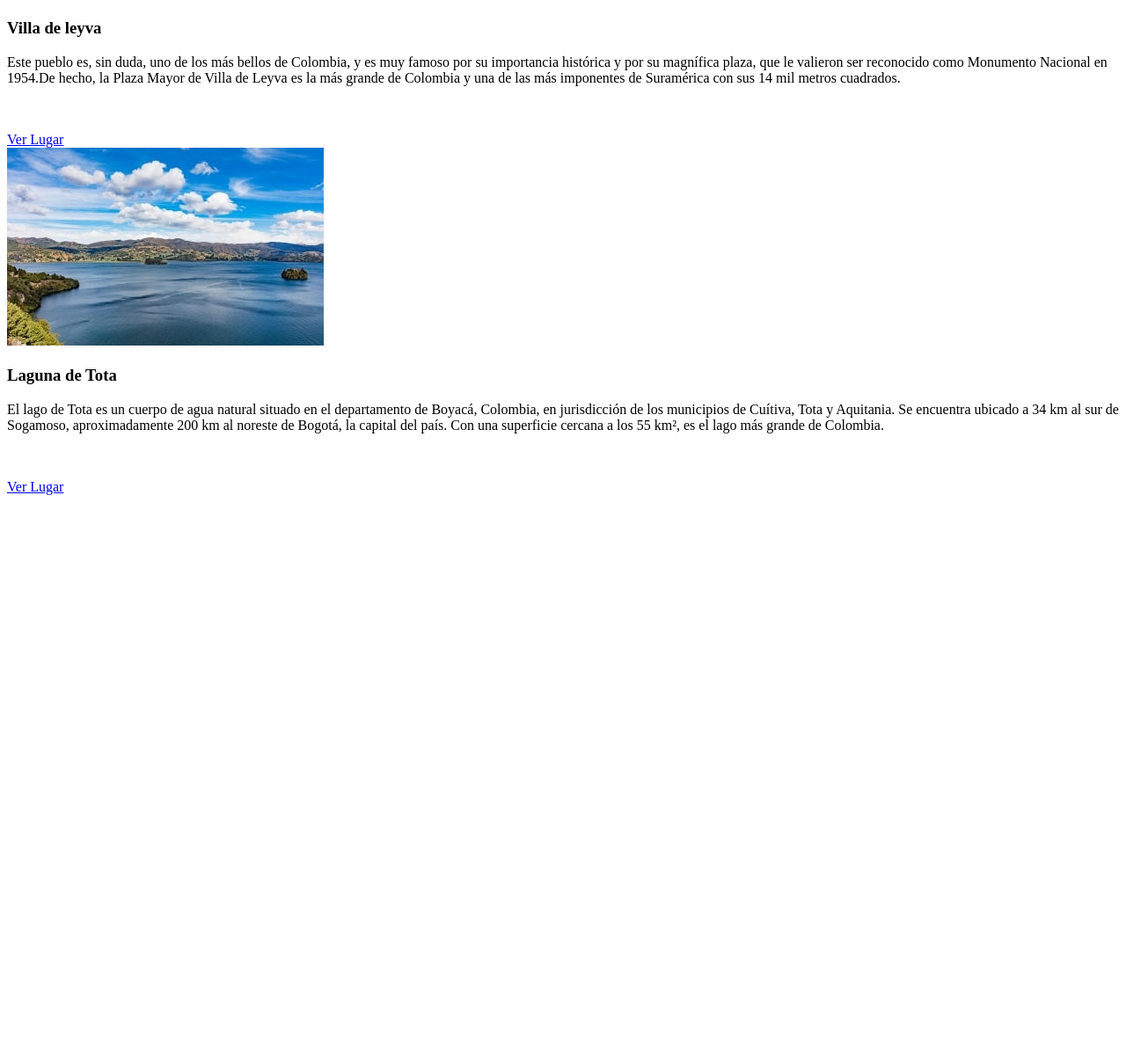
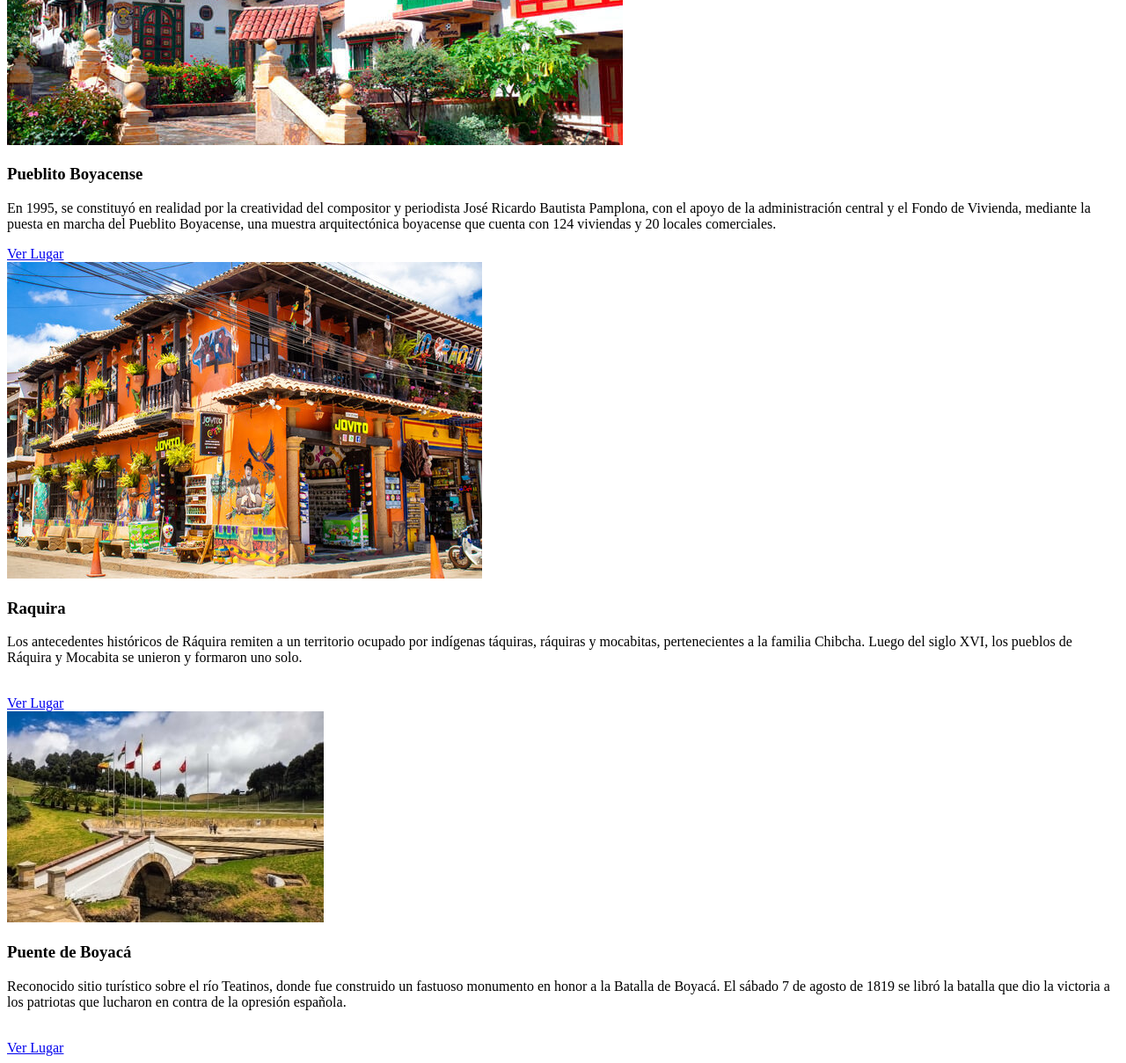
Before and after one commit to Julian7Castillo/Sitio-web---Hackaton, a PHP site: page /Vista/lugaresturisticos.php in a window 1280 px wide. Shown: the part 2695-3904 px from the top of the page at 88% size. Before the commit the page ends 3258 px from the top, so only its background shows below. Run offline with PHP 8.4, Linux system fonts and the light colour scheme.

Commit message:
Creacion de seccion de estadisticas de otros departamentos

```diff
--- a/Vista/lugaresturisticos.php
+++ b/Vista/lugaresturisticos.php
@@ -56,29 +56,47 @@
                     <a class="boton boton-amarillo d-block" href="index.php?pag=nevado">Ver Lugar</a>
                 </div><!--contenido anuncio-->
             </div><!--anuncio-->
+        </div>
+
+        <b><h1 class="text-center"> Estadisticas de otros departamentos </h1></b>
+
+        <!--Contenedor de los anuncios-->
+        <div class="contenedor-anuncios">
             <div class="anuncio-card">
-                    <img src="Vista/img/Villa.jpg" alt="Imagen Villa de leyva">
+                <img src="Vista/img/pueblito.jpg" alt="imaghen Pueblito Boyacense">
 
                 <!--Contenedor de tarjetas-->
                 <div class="contenido-anuncio">
-                        <h3>Villa de leyva</h3>
-                        <p>Este pueblo es, sin duda, uno de los más bellos de Colombia, y es muy famoso por su importancia histórica y por su magnífica plaza, que le valieron ser reconocido como Monumento Nacional en 1954.De hecho, la Plaza Mayor de Villa de Leyva es la más grande de Colombia y una de las más imponentes de Suramérica con sus 14 mil metros cuadrados.</p>
-                        <br>
-                        <br>
-                        <a class="boton boton-amarillo d-block" href="index.php?pag=Villa">Ver Lugar</a>
-                    </div><!--contenido anuncio-->
-                </div><!--anuncio-->
+                    <h3>Pueblito Boyacense</h3>
+                    <p>En 1995, se constituyó en realidad por la creatividad del compositor y periodista José Ricardo Bautista Pamplona, con el apoyo de la administración central y el Fondo de Vivienda, mediante la puesta en marcha del Pueblito Boyacense, una muestra arquitectónica boyacense que cuenta con 124 viviendas y 20 locales comerciales.</p>
+
+                    <a class="boton boton-amarillo d-block" href="index.php?pag=pueblito">Ver Lugar</a>
+                </div>
+            </div>
 
             <div class="anuncio-card">
-                    <img src="Vista/img/laguna.jpg" alt="-anuncio">
+                <img src="Vista/img/raquira.jpg" alt="Imagen Raquira">
 
                 <!--Contenedor de tarjetas-->
                 <div class="contenido-anuncio">
-                        <h3>Laguna de Tota</h3>
-                        <p>El lago de Tota es un cuerpo de agua natural situado en el departamento de Boyacá, Colombia, en jurisdicción de los municipios de Cuítiva, Tota y Aquitania. Se encuentra ubicado a 34 km al sur de Sogamoso, aproximadamente 200 km al noreste de Bogotá, la capital del país. Con una superficie cercana a los 55 km², es el lago más grande de Colombia.</p>
+                    <h3>Raquira</h3>
+                    <p>Los antecedentes históricos de Ráquira remiten a un territorio ocupado por indígenas táquiras, ráquiras y mocabitas, pertenecientes a la familia Chibcha. Luego del siglo XVI, los pueblos de Ráquira y Mocabita se unieron y formaron uno solo.</p>
                     <br>
+
+                    <a class="boton boton-amarillo d-block" href="index.php?pag=raquira">Ver Lugar</a>
+                </div>
+            </div>
+
+            <div class="anuncio-card">
+                <img src="Vista/img/puente.jpg" alt="Imagen Puente de Boyacá">
+
+                <!--Contenedor de tarjetas-->
+                <div class="contenido-anuncio">
+                    <h3>Puente de Boyacá</h3>
+                    <p>Reconocido sitio turístico sobre el río Teatinos, donde fue construido un fastuoso monumento en honor a la Batalla de Boyacá. El sábado 7 de agosto de 1819 se libró la batalla que dio la victoria a los patriotas que lucharon en contra de la opresión española.</p>
                     <br>
-                        <a class="boton boton-amarillo d-block" href="index.php?pag=laguna">Ver Lugar</a>
+
+                    <a class="boton boton-amarillo d-block" href="index.php?pag=puente">Ver Lugar</a>
                 </div><!--contenido anuncio-->
             </div><!--anuncio-->
         </div>
```
Also changed, not shown: Vista/encabezado.php (+5 -3 lines). Lines whose indentation alone changed are shown as unchanged.
